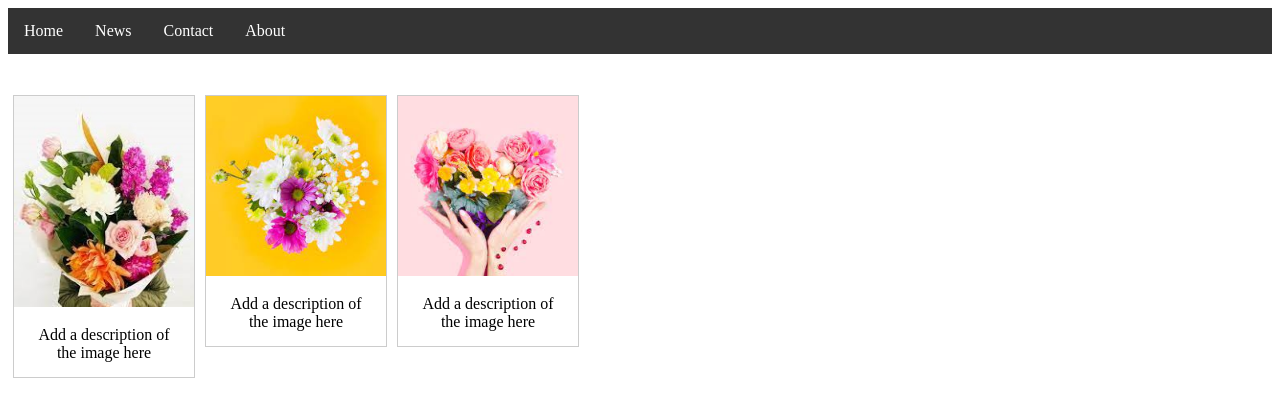
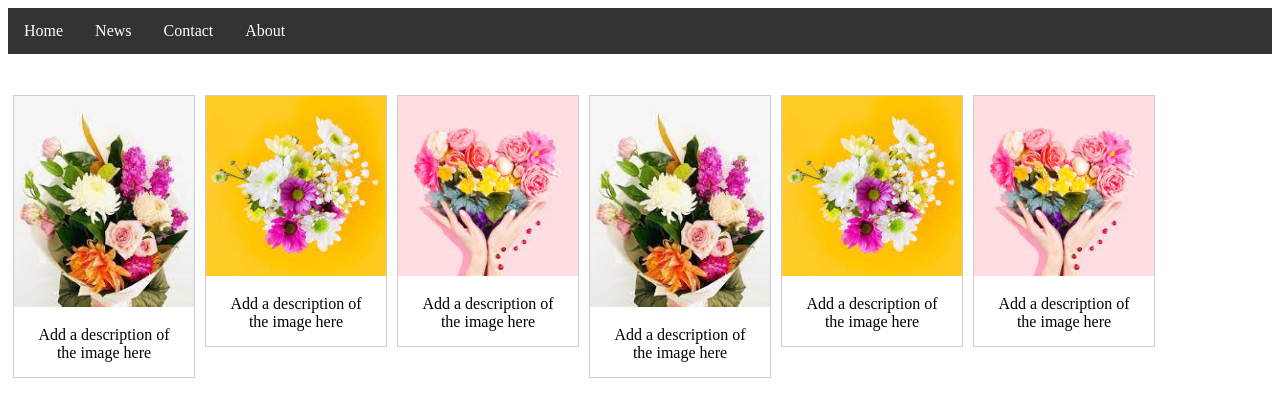
Before and after one commit to BismaDua/project3-demo, a plain HTML site: page index.html in a window 1280 px wide. Drawn offline with Linux system fonts and the light colour scheme.

Commit message:
added 3 new images to the index.html file

```diff
--- a/index.html
+++ b/index.html
@@ -1,5 +1,6 @@
 <!DOCTYPE html>
 <html>
+
 <head>
     <style>
         ul {
@@ -25,6 +26,7 @@ li a {
         li a:hover {
             background-color: #111;
         }
+
         div.gallery {
             margin: 5px;
             border: 1px solid #ccc;
@@ -47,6 +49,7 @@ div.desc {
         }
     </style>
 </head>
+
 <body>
 
     <ul>
@@ -77,5 +80,26 @@ div.desc {
         </a>
         <div class="desc">Add a description of the image here</div>
     </div>
+    <div class="gallery">
+        <a target="_blank" href="img/flower1.jpg">
+            <img src="img/flower1.jpg" alt="Cinque Terre" width="600" height="400">
+        </a>
+        <div class="desc">Add a description of the image here</div>
+    </div>
+
+    <div class="gallery">
+        <a target="_blank" href="img/flower2.jpg">
+            <img src="img/flower2.jpg" alt="Forest" width="600" height="400">
+        </a>
+        <div class="desc">Add a description of the image here</div>
+    </div>
+
+    <div class="gallery">
+        <a target="_blank" href="img/flower3.jpg">
+            <img src="img/flower3.jpg" alt="Northern Lights" width="600" height="400">
+        </a>
+        <div class="desc">Add a description of the image here</div>
+    </div>
 </body>
+
 </html>
```
Lines whose indentation alone changed are shown as unchanged.
